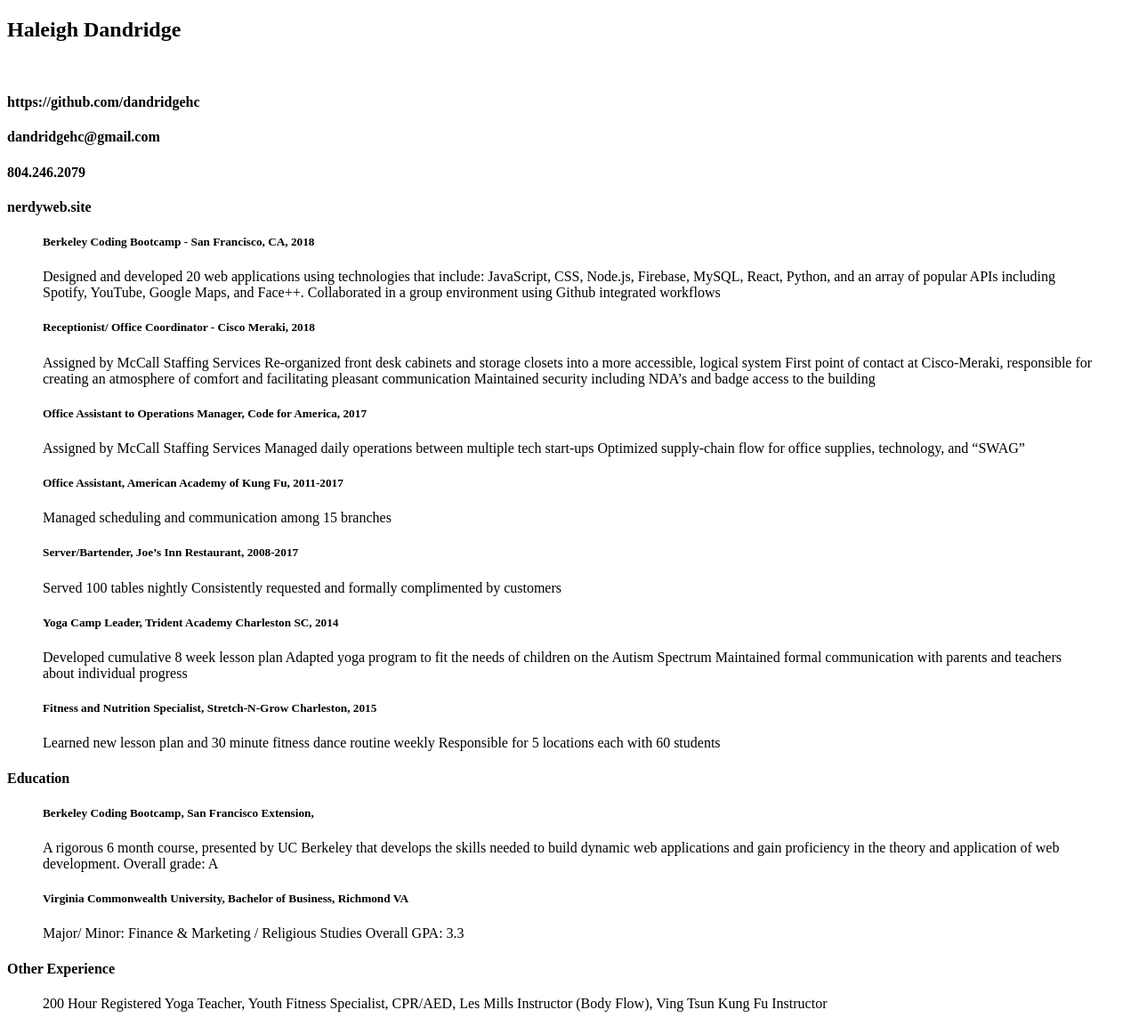
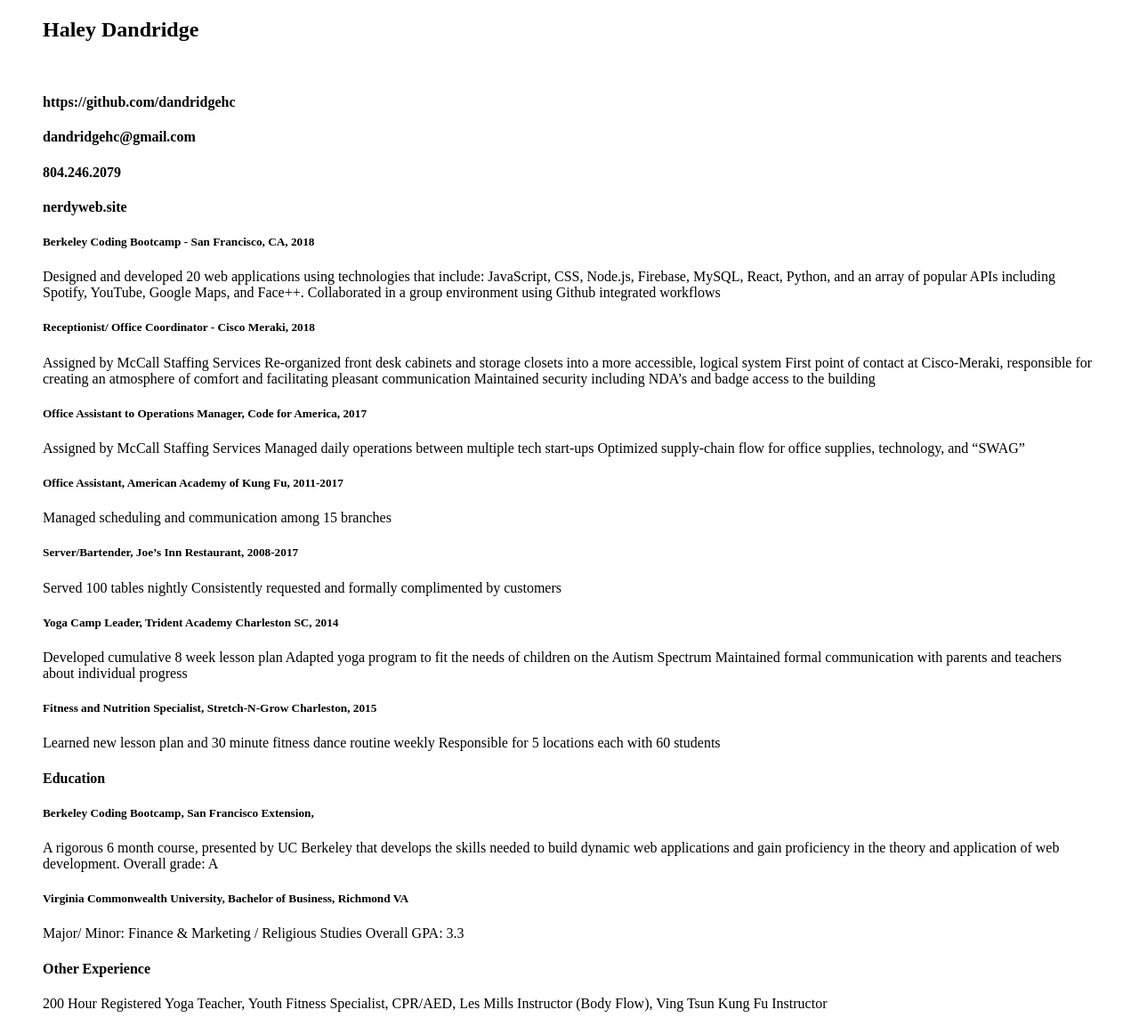
Before and after one commit to dandridgehc/haleyPortfolio, a plain HTML site: page resume.html in a window 1280 px wide. Shown: the whole page at 89% size. Drawn offline with Linux system fonts and the light colour scheme.

Commit message:
formatting resume

```diff
--- a/resume.html
+++ b/resume.html
@@ -8,16 +8,17 @@
 </head>
 <body>
 
-<h2>Haleigh Dandridge</h2>
+<blockquote>
+
+<h2>Haley Dandridge</h2>
 <br>
-
-
 
 <h4>https://github.com/dandridgehc</h4>
 <h4>dandridgehc@gmail.com</h4>
 <h4>804.246.2079</h4>
 <h4>nerdyweb.site</h4>
 
+</blockquote>
 
 <blockquote>
 <h5>Berkeley Coding Bootcamp - San Francisco, CA, 2018</h5>
@@ -61,9 +62,9 @@ Maintained formal communication with parents and teachers about individual progr
 Learned new lesson plan and 30 minute fitness dance routine weekly
 Responsible for 5 locations each with 60 students
 </blockquote>
+<blockquote>
+<h4>Education</h4>
 
-<h4>Education</h4>
-<blockquote>
 <h5>Berkeley Coding Bootcamp, San Francisco Extension, </h5>
 A rigorous 6 month course, presented by UC Berkeley that develops the skills needed to build dynamic web applications and gain proficiency in the theory and application of web development.
 Overall grade: A</blockquote>
@@ -73,9 +74,9 @@ Overall grade: A</blockquote>
 Major/ Minor: Finance & Marketing / Religious Studies
 Overall GPA: 3.3
 </blockquote>
+<blockquote>
+<h4>Other Experience</h4>
 
-<h4>Other Experience</h4>
-<blockquote>
 200 Hour Registered Yoga Teacher, Youth Fitness Specialist, CPR/AED, Les Mills Instructor (Body Flow), Ving Tsun Kung Fu Instructor
 </blockquote>
 </body>
```
